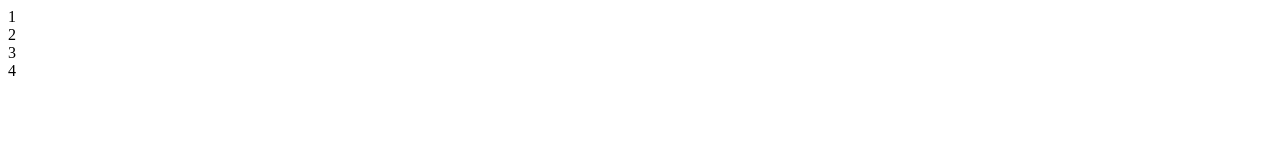
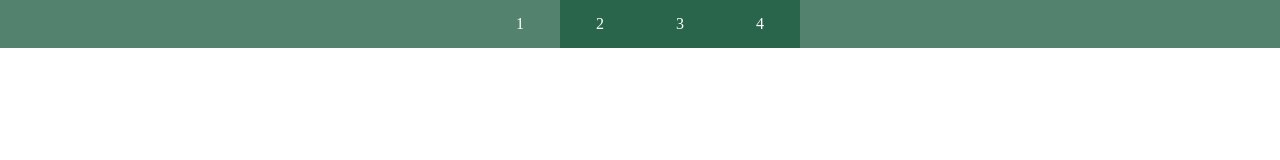
Before and after one commit to Nelkor/Digit, a plain HTML site: page client/index.html in a window 1280 px wide. Drawn offline with Linux system fonts and the light colour scheme.

Commit message:
first styling

```diff
--- a/client/components/router-outlet.js
+++ b/client/components/router-outlet.js
@@ -1,9 +1,3 @@
-const routes = {
-    '/': 'digit-waterfall',
-    '/radio': 'digit-radio',
-    '/comparisons': 'digit-comparisons',
-};
-
 const tags = tag => `<${tag}></${tag}>`;
 
 export class RouterOutlet extends HTMLElement
@@ -20,8 +14,6 @@ export class RouterOutlet extends HTMLElement
 
     attributeChangedCallback(name, oldValue, newValue)
     {
-        if ( ! routes[newValue]) newValue = '';
-
-        this.shadow_root.innerHTML = tags(routes[newValue]);
+        this.shadow_root.innerHTML = tags(newValue);
     }
 }
--- a/client/index.html
+++ b/client/index.html
@@ -13,8 +13,8 @@
     <nav id="nav">
         <div class="link" data-link="/">1</div>
         <div class="link" data-link="/radio">2</div>
-        <div class="link" data-link="/comparison">3</div>
-        <div class="link" data-link="/">4</div>
+        <div class="link" data-link="/">3</div>
+        <div class="link" data-link="/comparisons">4</div>
     </nav>
     <router-outlet id="router" route="/"></router-outlet>
 </body>
--- a/client/main.css
+++ b/client/main.css
@@ -0,0 +1,42 @@
+* {
+    box-sizing: border-box;
+    user-select: none;
+}
+
+body {
+    width: 100vw;
+    height: 100vh;
+    margin: 0;
+    overflow: hidden;
+    display: flex;
+
+    flex-direction: column;
+}
+
+nav {
+    display: flex;
+    justify-content: center;
+    background-color: #53836e;
+}
+
+.link {
+    width: 5rem;
+    height: 3rem;
+    display: flex;
+    justify-content: center;
+    align-items: center;
+    cursor: pointer;
+    color: #fff;
+    background-color: rgb(41, 101, 74);
+}
+.link:hover {
+    background-color: rgba(41, 101, 74, 0.7);
+}
+.link.active {
+    background-color: #53836e;
+}
+
+router-outlet {
+    width: 100%;
+    height: 100%;
+}
--- a/client/main.js
+++ b/client/main.js
@@ -1,3 +1,5 @@
+import { Router } from './services/router-service.js';
+
 import { DigitWaterfall } from './components/digit-waterfall.js';
 import { DigitRadio } from './components/digit-radio.js';
 import { DigitComparisons } from './components/digit-comparisons.js';
@@ -10,16 +12,16 @@ customElements.define('router-outlet', RouterOutlet);
 
 const init = () => {
     const nav = document.querySelector('#nav');
-    const router = document.querySelector('#router');
+    const outlet = document.querySelector('#router');
+    const router = new Router(outlet, nav);
 
-    router.setAttribute('route', location.pathname);
+    router.follow(location.pathname);
 
     nav.addEventListener('click', e => {
         const target = e.target;
         const link = target.dataset.link;
 
-        history.pushState(null, null, link);
-        router.setAttribute('route', link);
+        router.follow(link);
     });
 };
 
--- /dev/null
+++ b/client/services/router-service.js
@@ -0,0 +1,40 @@
+const routes = {
+    '/': {
+        tag: 'digit-waterfall',
+        title: 'Водопад',
+    },
+    '/radio': {
+        tag: 'digit-radio',
+        title: 'Радио',
+    },
+    '/comparisons': {
+        tag: 'digit-comparisons',
+        title: 'Сравнения',
+    },
+};
+
+export class Router
+{
+    constructor(outlet, nav)
+    {
+        this.outlet = outlet;
+        this.nav = nav;
+        this.links = nav.querySelectorAll('.link');
+    }
+
+    follow(link)
+    {
+        if ( ! routes[link]) link = '/';
+
+        this.links.forEach(el => el.className = 'link');
+        this.outlet.setAttribute('route', routes[link].tag);
+
+        this.nav.querySelector(`[data-link="${link}"]`)
+            .classList.add('active');
+
+        // Пока второй аргумент pushState не поддерживается бразуерами
+        document.title = routes[link].title;
+
+        history.pushState(null, null, link);
+    }
+}
```
